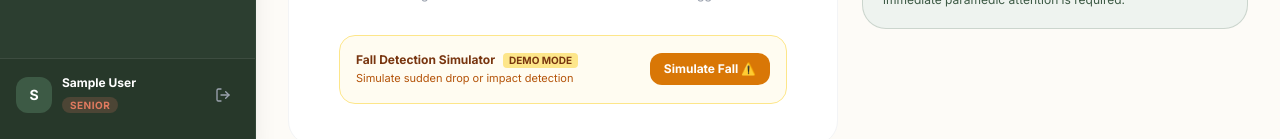
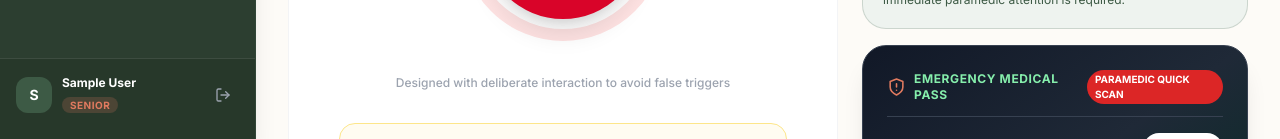
Before and after one commit to patelaryan123-tech/ZyvenApp, a React (Vite) app in the folder client/: page /emergency in a window 1280 px wide. Shown: the part 661-800 px from the top of the page. Built offline with nearby package versions, Linux system fonts and the light colour scheme; no server answers; sample sign-in values are in the browser's storage.

Commit message:
Add Senior Emergency Medical Pass & Paramedic QR Card feature to EmergencyPage

```diff
--- a/client/src/pages/EmergencyPage.jsx
+++ b/client/src/pages/EmergencyPage.jsx
@@ -473,6 +473,58 @@ export default function EmergencyPage() {
             <p>2. Automated HTML email with Google Maps directions is delivered to all listed contacts.</p>
             <p>3. Always dial 112 / 108 for national emergency services if immediate paramedic attention is required.</p>
           </div>
+
+          {/* 🌟 Senior Emergency Medical Pass Card */}
+          <div className="bg-gradient-to-br from-gray-900 via-gray-800 to-emerald-950 p-6 rounded-3xl text-white shadow-xl space-y-4 border border-gray-700 relative overflow-hidden">
+            <div className="flex items-center justify-between border-b border-gray-700 pb-3">
+              <div className="flex items-center space-x-2">
+                <ShieldAlert className="w-5 h-5 text-[#E07A5F]" />
+                <span className="text-xs font-black uppercase tracking-wider text-green-300">
+                  Emergency Medical Pass
+                </span>
+              </div>
+              <span className="text-[10px] font-extrabold bg-red-600 text-white px-2 py-0.5 rounded-full uppercase">
+                Paramedic Quick Scan
+              </span>
+            </div>
+
+            <div className="flex items-center justify-between gap-4">
+              <div className="space-y-1">
+                <h4 className="text-base font-black text-white">{user?.name || 'Senior Patient'}</h4>
+                <p className="text-xs text-gray-300 font-medium">
+                  Age: {user?.age || 65} yrs &bull; Blood: O+ (Universal)
+                </p>
+                <p className="text-[11px] text-gray-400">
+                  Phone: {user?.phone || 'Emergency Contact On File'}
+                </p>
+              </div>
+
+              {/* Dynamic QR SVG Representation */}
+              <div className="bg-white p-2 rounded-2xl shrink-0 shadow-md flex flex-col items-center">
+                <svg className="w-16 h-16" viewBox="0 0 100 100">
+                  <rect width="100" height="100" fill="white" />
+                  <path d="M10,10 h30 v30 h-30 z M15,15 h20 v20 h-20 z M22,22 h6 v6 h-6 z" fill="black" />
+                  <path d="M60,10 h30 v30 h-30 z M65,15 h20 v20 h-20 z M72,22 h6 v6 h-6 z" fill="black" />
+                  <path d="M10,60 h30 v30 h-30 z M15,65 h20 v20 h-20 z M22,72 h6 v6 h-6 z" fill="black" />
+                  <rect x="45" y="45" width="10" height="10" fill="#D90429" />
+                  <rect x="60" y="60" width="15" height="15" fill="black" />
+                  <rect x="75" y="75" width="15" height="15" fill="black" />
+                  <rect x="45" y="75" width="15" height="10" fill="black" />
+                </svg>
+                <span className="text-[8px] font-extrabold text-gray-700 mt-1 uppercase">ZYVEN ID PASS</span>
+              </div>
+            </div>
+
+            <div className="pt-2 flex items-center justify-between text-xs border-t border-gray-800 text-gray-300">
+              <span>Primary Emergency Contact: {contacts[0]?.name || 'Caregiver on standby'}</span>
+              <button
+                onClick={() => window.print()}
+                className="px-3 py-1 bg-white/10 hover:bg-white/20 text-white text-[11px] font-bold rounded-xl border border-white/20 cursor-pointer"
+              >
+                🖨️ Print Pass
+              </button>
+            </div>
+          </div>
         </div>
 
       </div>
```
